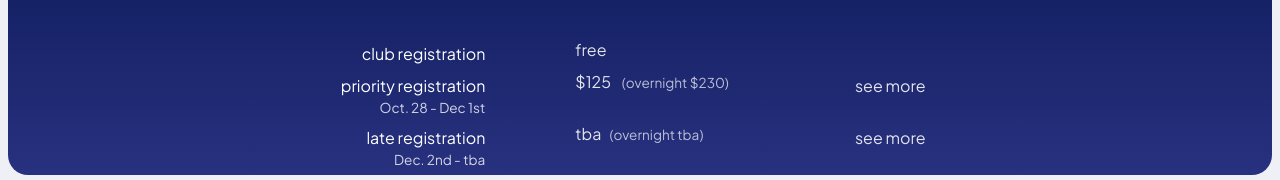
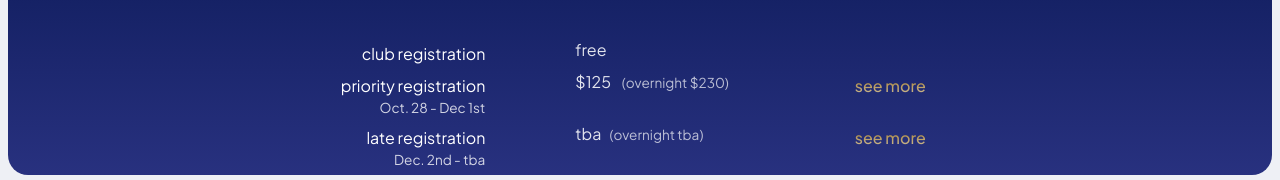
Before and after one commit to oklex/simnato-site, a Next.js app: page / in a window 1280 px wide. Shown: the part 640-820 px from the top of the page. Built offline with nearby package versions, Linux system fonts and the light colour scheme.

Commit message:
added text links

```diff
--- a/src/components/registrationInfoSlice.tsx
+++ b/src/components/registrationInfoSlice.tsx
@@ -1,6 +1,6 @@
 import React, { ReactElement } from "react";
 import styled from "styled-components";
-import { StyledText, Text } from "../ui-library";
+import { Link, StyledText, Text } from "../ui-library";
 
 export const RegistrationInfoSlice = (): ReactElement => {
   return (
@@ -29,7 +29,9 @@ export const RegistrationInfoSlice = (): ReactElement => {
               (overnight $230)
             </StyledText>
           </Cell>
-          <Cell widthPercentage={20} align="center">see more</Cell>
+          <Cell widthPercentage={20} align="center">
+            <Link href="/registration">see more</Link>
+          </Cell>
         </InnerContainer>
 
         <InnerContainer>
@@ -45,7 +47,9 @@ export const RegistrationInfoSlice = (): ReactElement => {
               (overnight tba)
             </StyledText>
           </Cell>
-          <Cell widthPercentage={20} align="center">see more</Cell>
+          <Cell widthPercentage={20} align="center">
+            <Link href="/registration">see more</Link>
+          </Cell>
         </InnerContainer>
       </OuterContainer>
     </div>
--- /dev/null
+++ b/src/ui-library/Link.tsx
@@ -0,0 +1,18 @@
+import React, { FC, ReactNode } from "react";
+import NextLink, { LinkProps as NextLinkProps } from "next/link";
+import { Text, TextProps } from "./Text";
+
+type LinkTextProps = TextProps & NextLinkProps & {
+  children: ReactNode;
+  href: string;
+};
+
+export const LinkText: FC<LinkTextProps> = ({ children, mode = 'gold', href, ...rest }) => {
+  return (
+    <NextLink href={href} legacyBehavior passHref>
+      <Text as="a" {...rest} mode={mode}>
+        {children}
+      </Text>
+    </NextLink>
+  );
+};
--- a/src/ui-library/Text.tsx
+++ b/src/ui-library/Text.tsx
@@ -3,7 +3,7 @@ import styled, { css } from "styled-components";
 import { StyledText, StyledTextProps } from "./StyledText"; // Import the existing StyledText
 import { FONT_SIZES, FontSizeType } from "../theme";
 
-type TextProps = StyledTextProps & {
+export type TextProps = StyledTextProps & {
   size?: FontSizeType
   margin?: string;
   align?: "left" | "center" | "right";
--- a/src/ui-library/index.tsx
+++ b/src/ui-library/index.tsx
@@ -1,5 +1,6 @@
 export { Container } from "./Container";
 export { Header } from "./Header";
+export { LinkText as Link } from "./Link";
 export { Section } from "./Section";
 export { Spacer } from "./Spacer";
 export { StyledText } from "./StyledText";
```
